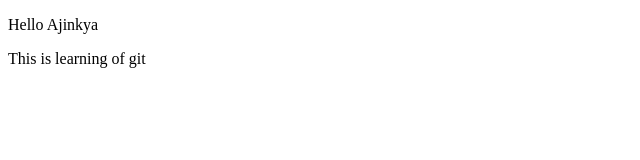
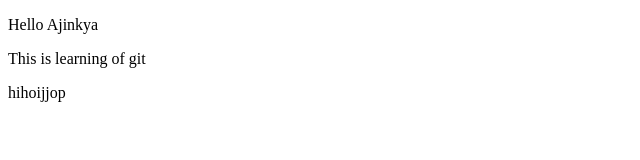
Before and after one commit to poojagurnule/git-learning, a plain HTML site: page about.html in a window 1280 px wide. Shown: the full height of the page, 0-640 px from the left. Drawn offline with Linux system fonts and the light colour scheme.

Commit message:
3rd changes

```diff
--- a/about.html
+++ b/about.html
@@ -9,5 +9,6 @@
 <body>
     <p>Hello Ajinkya</p>
     <p>This is learning of git</p>
+    <p>hihoijjop</p>
 </body>
 </html>
```
